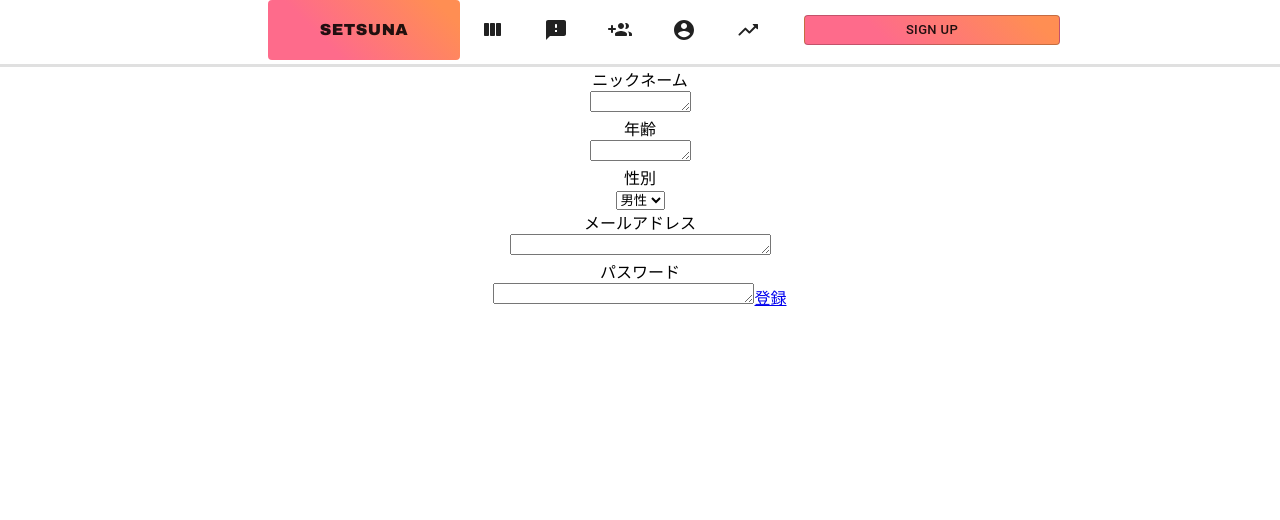
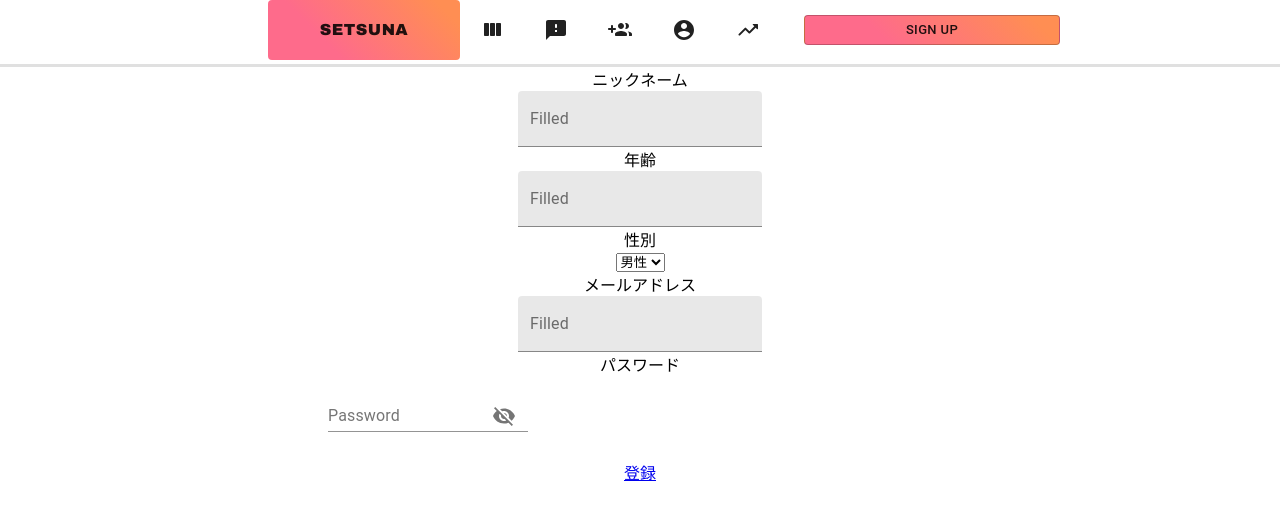
Before and after one commit to se-n-pu-u-ki/setsuna, a React (Create React App) app: page /InitialSetting in a window 1280 px wide. Shown: the top 520 px of the page. Built offline with nearby package versions, Linux system fonts and the light colour scheme.

Commit message:
Update signup page

```diff
--- /dev/null
+++ b/src/Components/MaterialUiParts/InputAdornments.js
@@ -0,0 +1,74 @@
+import React from 'react';
+import clsx from 'clsx';
+import { makeStyles } from '@material-ui/core/styles';
+import IconButton from '@material-ui/core/IconButton';
+import Input from '@material-ui/core/Input';
+import InputLabel from '@material-ui/core/InputLabel';
+import InputAdornment from '@material-ui/core/InputAdornment';
+import FormControl from '@material-ui/core/FormControl';
+import Visibility from '@material-ui/icons/Visibility';
+import VisibilityOff from '@material-ui/icons/VisibilityOff';
+
+const useStyles = makeStyles(theme => ({
+  root: {
+    display: 'flex',
+    flexWrap: 'wrap',
+  },
+  margin: {
+    margin: theme.spacing(1),
+  },
+  withoutLabel: {
+    marginTop: theme.spacing(3),
+  },
+  textField: {
+    width: 200,
+  },
+}));
+
+export default function InputAdornments() {
+  const classes = useStyles();
+  const [values, setValues] = React.useState({
+    amount: '',
+    password: '',
+    weight: '',
+    weightRange: '',
+    showPassword: false,
+  });
+
+  const handleChange = prop => event => {
+    setValues({ ...values, [prop]: event.target.value });
+  };
+
+  const handleClickShowPassword = () => {
+    setValues({ ...values, showPassword: !values.showPassword });
+  };
+
+  const handleMouseDownPassword = event => {
+    event.preventDefault();
+  };
+
+  return (
+    <div className={classes.root}>
+    <FormControl className={clsx(classes.margin, classes.textField)}>
+        <InputLabel htmlFor="standard-adornment-password">Password</InputLabel>
+        <Input
+        id="standard-adornment-password"
+        type={values.showPassword ? 'text' : 'password'}
+        value={values.password}
+        onChange={handleChange('password')}
+        endAdornment={
+            <InputAdornment position="end">
+            <IconButton
+                aria-label="toggle password visibility"
+                onClick={handleClickShowPassword}
+                onMouseDown={handleMouseDownPassword}
+            >
+                {values.showPassword ? <Visibility /> : <VisibilityOff />}
+            </IconButton>
+            </InputAdornment>
+        }
+        />
+    </FormControl>
+</div>
+  );
+}
--- /dev/null
+++ b/src/Components/Pages/InitialSettings/index.css
@@ -0,0 +1,4 @@
+.InitialSetting{
+    width:50%;
+    margin: 0 auto;
+}
--- a/src/Components/Pages/InitialSettings/index.jsx
+++ b/src/Components/Pages/InitialSettings/index.jsx
@@ -1,4 +1,7 @@
 import React from 'react';
+import TextField from '@material-ui/core/TextField';
+import InputAdornments from '../../MaterialUiParts/InputAdornments'
+import './index.css'
 
 class InitialSetting extends React.Component {
     render(){
@@ -6,10 +9,10 @@ class InitialSetting extends React.Component {
             <div className='InitialSetting'>
 
                 <p>ニックネーム</p>
-                <textarea name="name" id="" cols="10" rows="1"></textarea>
+                <TextField id="filled-basic" label="Filled" variant="filled" />
 
                 <p>年齢</p>
-                <textarea name="" id="" cols="10" rows="1"></textarea>
+                <TextField id="filled-basic" label="Filled" variant="filled" />
                 <p>性別</p>
 
                 <select name="sex">
@@ -18,10 +21,10 @@ class InitialSetting extends React.Component {
                 </select>
 
                 <p>メールアドレス</p>
-                <textarea name="mailaddress" id="" cols="30" rows="1"></textarea>
+                <TextField id="filled-basic" label="Filled" variant="filled" />
 
                 <p>パスワード</p>
-                <textarea name="password" id="" cols="30" rows="1"></textarea>
+                <InputAdornments /><br />
 
                 <a href="#">登録</a>
             </div>
--- a/src/Components/Pages/Match/Waiting.jsx
+++ b/src/Components/Pages/Match/Waiting.jsx
@@ -1,10 +1,11 @@
 import React from "react";
+import Button from "@material-ui/core/Button"
 
 export default class Waiting extends React.Component {
     render(){
         return(
             <React.Fragment>
-                <p>しばしお待ちをwww</p>
+                <Button variant="contained" color="secondary" size="large">Go！</Button>
             </React.Fragment>
         )
     }
--- a/src/Components/Pages/Match/index.jsx
+++ b/src/Components/Pages/Match/index.jsx
@@ -16,6 +16,6 @@ export default class Match extends React.Component{
 
         // return({match})
 
-        return(<Discussion />)
+        return(<Waiting />)
     }
 }
```
Also changed, not shown: src/Components/Pages/Feedback/feedbackUsers.jsx (added, +13 -0 lines).
